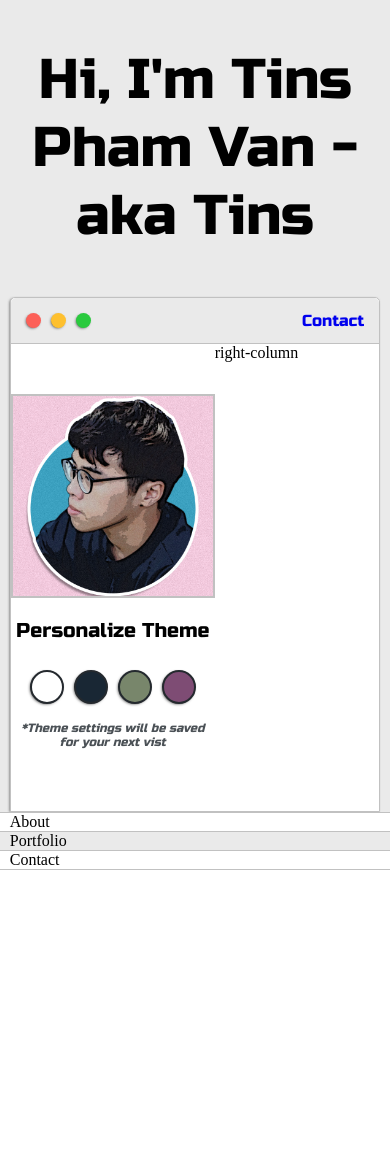
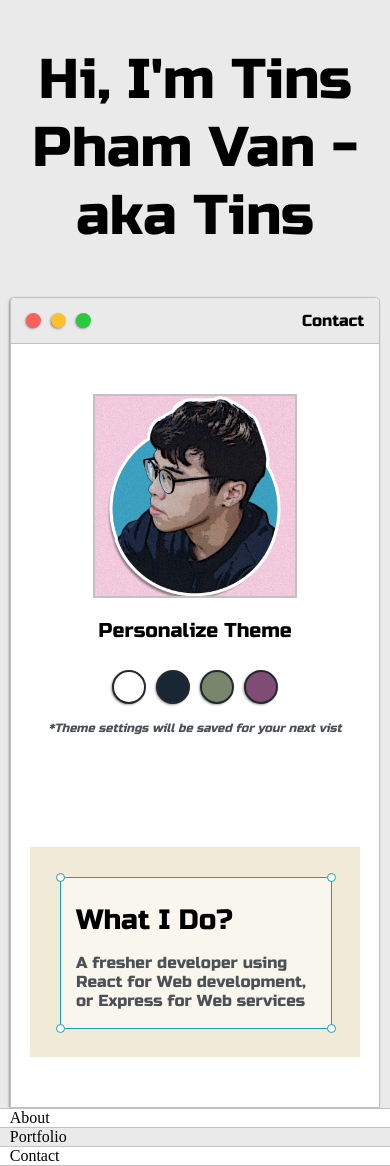
Before and after one commit to tinspham209/portfolio, a React (Create React App) app: page / in a window 390 px wide. Before the commit the page ends 870 px from the top, so only its background shows below. Built offline with nearby package versions, Linux system fonts and the light colour scheme.

Commit message:
Responsive for right column

```diff
--- a/src/components/intro/index.jsx
+++ b/src/components/intro/index.jsx
@@ -1,6 +1,6 @@
 import React from "react";
+import Avatar from "../../assets/img/avatar.png";
 import "./style.css";
-import Avatar from "../../assets/img/avatar.png";
 const Greeting = () => {
 	return (
 		<div className="intro-wrapper">
@@ -38,7 +38,21 @@ const Greeting = () => {
 					*Theme settings will be saved for your next vist
 				</p>
 			</div>
-			<div className="right-column">right-column</div>
+			<div className="right-column">
+				<div id="preview-shadow">
+					<div id="preview">
+						<div id="corner-tl" className="corner"></div>
+						<div id="corner-tr" className="corner"></div>
+						<h3>What I Do?</h3>
+						<p>
+							A fresher developer using React for Web development, or Express
+							for Web services
+						</p>
+						<div id="corner-br" className="corner"></div>
+						<div id="corner-bl" className="corner"></div>
+					</div>
+				</div>
+			</div>
 		</div>
 	);
 };
--- a/src/components/intro/style.css
+++ b/src/components/intro/style.css
@@ -1,5 +1,6 @@
 .intro-wrapper {
 	background-color: var(--secondary-color);
+
 	border: 1px solid var(--border-color);
 	border-radius: 5px 5px 0 0;
 	-webkit-box-shadow: -1px 1px 3px -1px rgba(0, 0, 0, 0.75);
@@ -55,6 +56,10 @@
 #navigation {
 	margin: 0;
 	padding: 10px;
+}
+
+#navigation a {
+	color: var(--main-text);
 }
 
 #navigation li {
@@ -129,4 +134,78 @@
 
 .right-column {
 	grid-area: right-column;
+
+	display: grid;
+	align-content: center;
+
+	padding-top: 50px;
+	padding-bottom: 50px;
 }
+
+#preview-shadow {
+	background-color: var(--preview-shadow-color);
+	width: 300px;
+	height: 180px;
+	padding-left: 30px;
+	padding-top: 30px;
+}
+
+#preview {
+	width: 300px;
+	border: 1.5px solid #17a2b8;
+	background-color: var(--preview-background-color);
+	padding: 15px;
+
+	position: relative;
+}
+
+.corner {
+	width: 7px;
+	height: 7px;
+	background-color: #fff;
+
+	border: 1.5px solid #17a2b8;
+	border-radius: 50%;
+
+	position: absolute;
+}
+
+#corner-tl {
+	top: -5px;
+	left: -5px;
+}
+
+#corner-tr {
+	top: -5px;
+	right: -5px;
+}
+
+#corner-bl {
+	bottom: -5px;
+	left: -5px;
+}
+#corner-br {
+	bottom: -5px;
+	right: -5px;
+}
+
+@media screen and (max-width: 800px) {
+	.intro-wrapper {
+		grid-template-columns: 1fr;
+		grid-template-areas: "nav-wrapper" "left-column" "right-column";
+	}
+	.right-column {
+		justify-content: center;
+	}
+}
+
+@media screen and (max-width: 500px) {
+	#preview {
+		width: 240px;
+		height: 120px;
+	}
+
+	#preview h3 {
+		margin: 10px 0 10px 0;
+	}
+}
```
